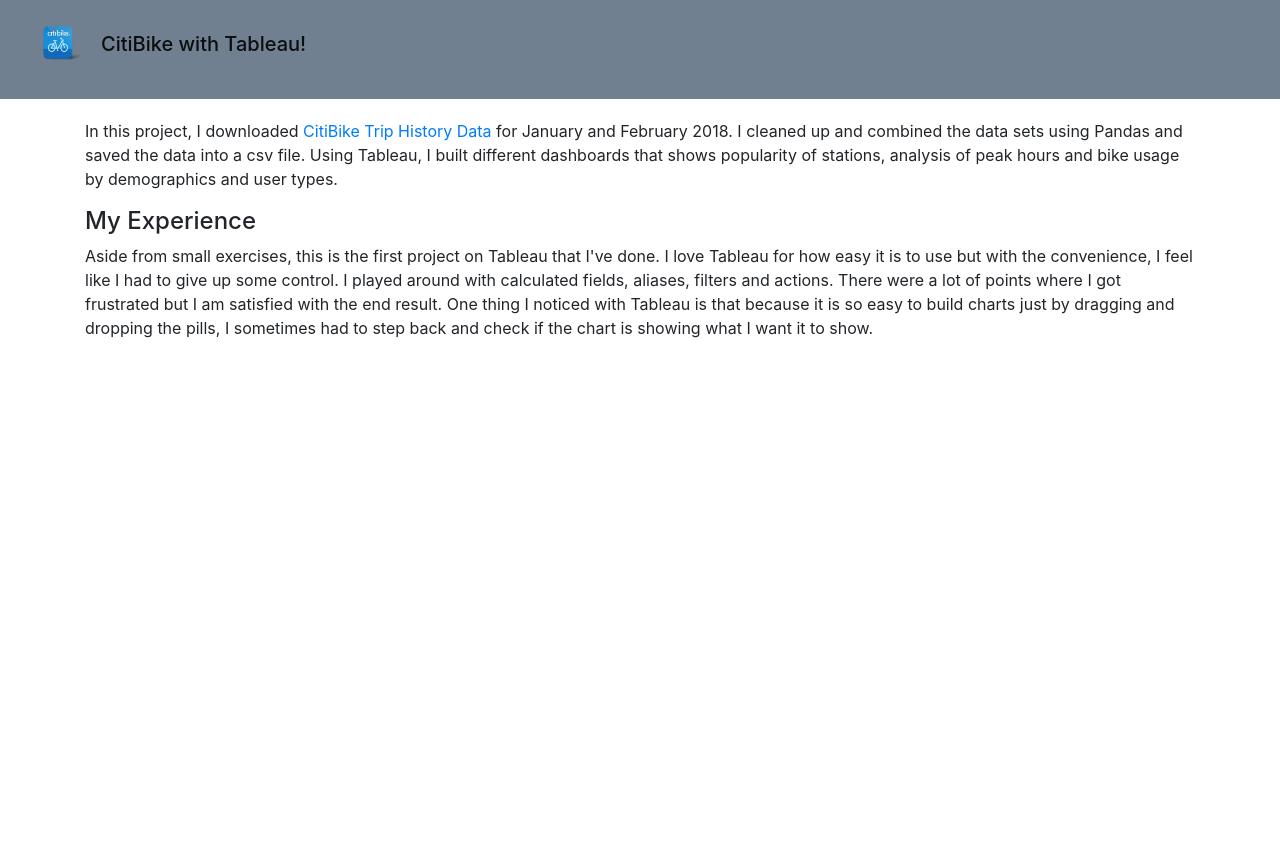
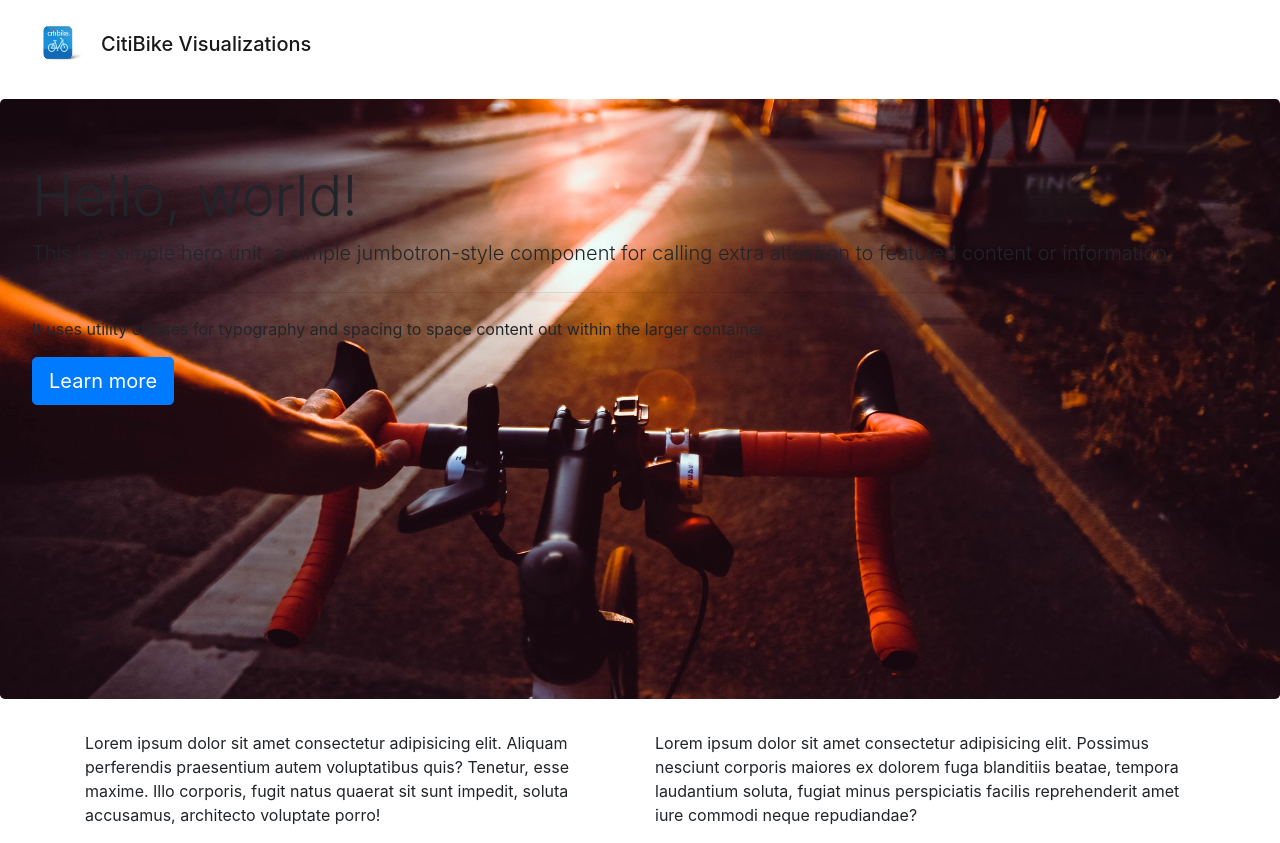
Before and after one commit to hlinn1/citibikes, a plain HTML site: page index.html in a window 1280 px wide. Before the commit the page ends 800 px from the top, so only its background shows below. Drawn offline with nearby package versions, Linux system fonts and the light colour scheme.

Commit message:
edited home page, more tabs

```diff
--- a/index.html
+++ b/index.html
@@ -15,71 +15,32 @@
 <body>
     <!-- nav bar -->
     <nav class="navbar navbar-light">
-        <span class="navbar-brand h1"><img class="navbar-img d-inline-block" src="resources/img/logo.png" alt="CitiBike logo" width="85" height="65" /img>CitiBike with Tableau!</span>
+        <span class="navbar-brand h1"><img class="navbar-img d-inline-block" src="resources/img/logo.png" alt="CitiBike logo" width="85" height="65" /img>CitiBike Visualizations</span>
     </nav>
+
+    <!-- jumbotron -->
+    <div class="jumbotron">
+        <h1 class="display-4">Hello, world!</h1>
+        <p class="lead">This is a simple hero unit, a simple jumbotron-style component for calling extra attention to featured content or information.</p>
+        <hr class="my-4">
+        <p>It uses utility classes for typography and spacing to space content out within the larger container.</p>
+        <a class="btn btn-primary btn-lg" href="#" role="button">Learn more</a>
+    </div>
 
     <div class="container">
         <div class="row">
-            <div class="col-md-12">
-                <p id="desc-text">
-                    In this project, I downloaded <a href='https://s3.amazonaws.com/tripdata/index.html'>CitiBike Trip History Data</a> for January and February 2018.
-                    I cleaned up and combined the data sets using Pandas and saved the data into a csv file. Using Tableau, I built different dashboards that shows popularity of stations, analysis of peak hours and bike usage by demographics and user types.
+            <div class="col-sm-12 col-md-6 col-lg-6">
+                <p>
+                    Lorem ipsum dolor sit amet consectetur adipisicing elit. Aliquam perferendis praesentium autem voluptatibus quis? Tenetur, esse maxime. Illo corporis, fugit natus quaerat sit sunt impedit, soluta accusamus, architecto voluptate porro!
+
+                </p>
+            </div>
+            <div class="col-sm-12 col-md-6 col-lg-6">
+                <p>
+                    Lorem ipsum dolor sit amet consectetur adipisicing elit. Possimus nesciunt corporis maiores ex dolorem fuga blanditiis beatae, tempora laudantium soluta, fugiat minus perspiciatis facilis reprehenderit amet iure commodi neque repudiandae?
                 </p>
             </div>
 
-            <div class="col-md-12">
-                <h4>My Experience</h4>
-                <p>
-                    Aside from small exercises, this is the first project on Tableau that I've done. I love Tableau for how easy it is to use but with the convenience, I feel like I had to give up some control.
-                    I played around with calculated fields, aliases, filters and actions. There were a lot of points where I got frustrated but I am satisfied with the end result. One thing I noticed with Tableau is that
-                    because it is so easy to build charts just by dragging and dropping the pills, I sometimes had to step back and check if the chart is showing what I want it to show.
-                </p>
-            </div>
-
-            <!-- embedding Tableau viz -->
-            <div class='tableauPlaceholder col-md-12' id='viz1548918497460' style='position: relative'>
-                <noscript>
-                    <a href='#'>
-                        <img alt=' ' src='https:&#47;&#47;public.tableau.com&#47;static&#47;images&#47;8Z&#47;8Z959KNSW&#47;1_rss.png' style='border: none' />
-                    </a>
-                </noscript>
-                <object class='tableauViz'  style='display:none;'><param name='host_url' value='https%3A%2F%2Fpublic.tableau.com%2F' />
-                    <param name='embed_code_version' value='3' /> <param name='path' value='shared&#47;8Z959KNSW' />
-                    <param name='toolbar' value='yes' /><param name='static_image' value='https:&#47;&#47;public.tableau.com&#47;static&#47;images&#47;8Z&#47;8Z959KNSW&#47;1.png' />
-                    <param name='animate_transition' value='yes' /><param name='display_static_image' value='yes' />
-                    <param name='display_spinner' value='yes' /><param name='display_overlay' value='yes' />
-                    <param name='display_count' value='yes' />
-                </object>
-            </div>
-            <script type='text/javascript'>
-                var divElement = document.getElementById('viz1548918497460');
-                var vizElement = divElement.getElementsByTagName('object')[0];
-                vizElement.style.width='1016px';vizElement.style.height='991px';
-                var scriptElement = document.createElement('script');
-                scriptElement.src = 'https://public.tableau.com/javascripts/api/viz_v1.js';
-                vizElement.parentNode.insertBefore(scriptElement, vizElement);
-            </script>
-            <!-- <div class='tableauPlaceholder' id='viz1548909268701' style='position: relative'>
-                <noscript>
-                    <a href='#'><img alt=' ' src='https:&#47;&#47;public.tableau.com&#47;static&#47;images&#47;NY&#47;NYCitiBikes2018Q1&#47;Dashboard1&#47;1_rss.png' style='border: none' />
-                    </a>
-                </noscript>
-                <object class='tableauViz'  style='display:none;'><param name='host_url' value='https%3A%2F%2Fpublic.tableau.com%2F' />
-                <param name='embed_code_version' value='3' /> <param name='site_root' value='' /><param name='name' value='NYCitiBikes2018Q1&#47;Dashboard1' />
-                <param name='tabs' value='no' /><param name='toolbar' value='yes' /><param name='static_image' value='https:&#47;&#47;public.tableau.com&#47;static&#47;images&#47;NY&#47;NYCitiBikes2018Q1&#47;Dashboard1&#47;1.png' />
-                <param name='animate_transition' value='yes' /><param name='display_static_image' value='yes' /><param name='display_spinner' value='yes' /><param name='display_overlay' value='yes' /><param name='display_count' value='yes' />
-                </object>
-            </div>
-            <script type='text/javascript'>
-                var divElement = document.getElementById('viz1548909268701');
-                var vizElement = divElement.getElementsByTagName('object')[0];
-                vizElement.style.minWidth='420px';vizElement.style.maxWidth='650px';vizElement.style.width='100%';vizElement.style.minHeight='587px';
-                vizElement.style.maxHeight='887px';
-                vizElement.style.height=(divElement.offsetWidth*0.75)+'px';
-                var scriptElement = document.createElement('script');
-                scriptElement.src = 'https://public.tableau.com/javascripts/api/viz_v1.js';
-                vizElement.parentNode.insertBefore(scriptElement, vizElement);
-            </script> -->
         </div>
     </div>
 
--- a/static/css/style.css
+++ b/static/css/style.css
@@ -5,7 +5,14 @@ body {
   }
 
 .navbar {
-    background-color: slategrey;
+
+}
+
+.jumbotron {
+    background-image: url("../../resources/img/cycleview.jpg");
+    background-size: 100% 135%;
+    height: 600px;
+    background-position: center bottom;
 }
 
 #desc-text {
```
Also changed, not shown: tableau.html (added, +88 -0 lines), d3.html (added), resources/img/cycleview.jpg (added).
